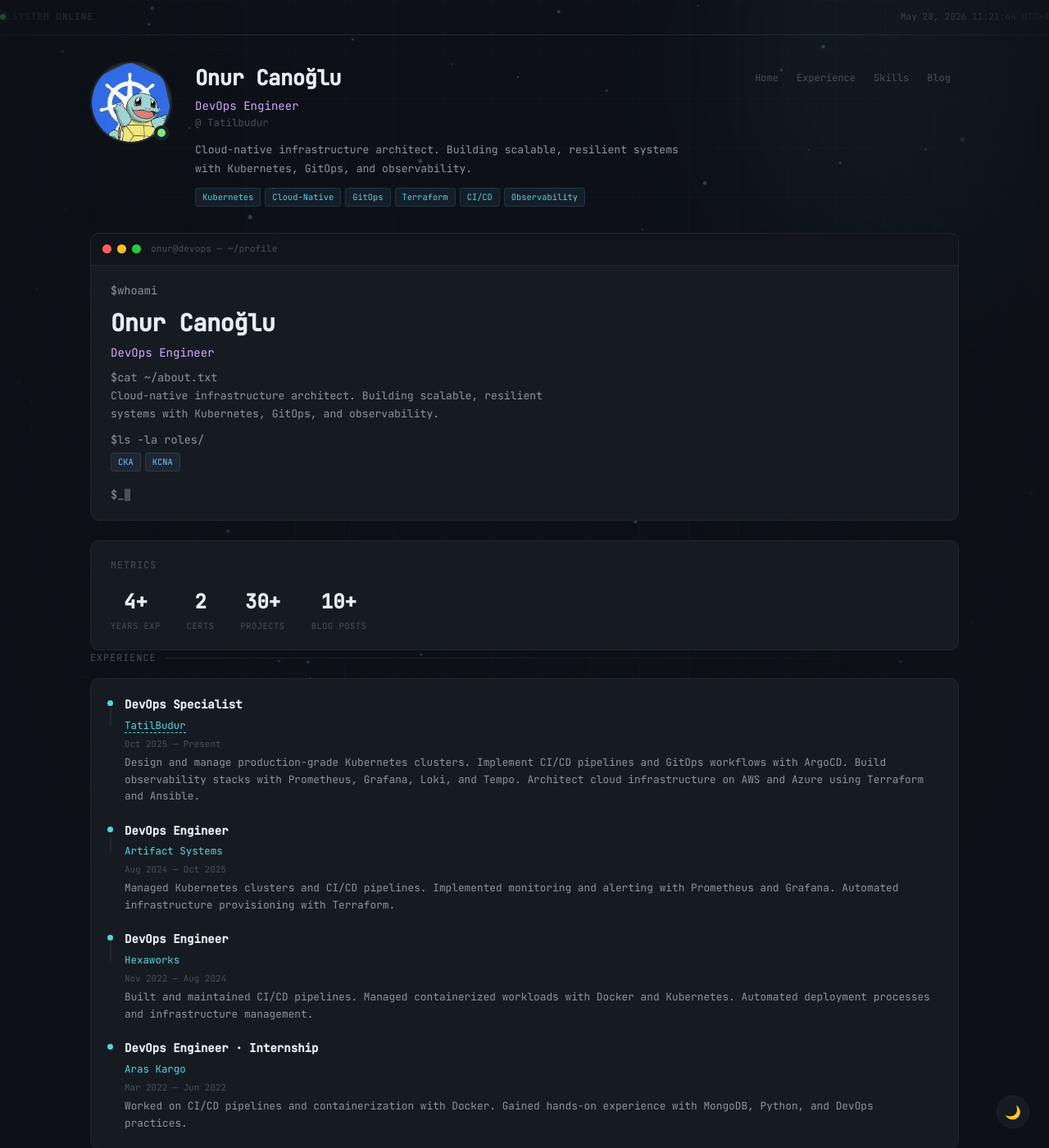
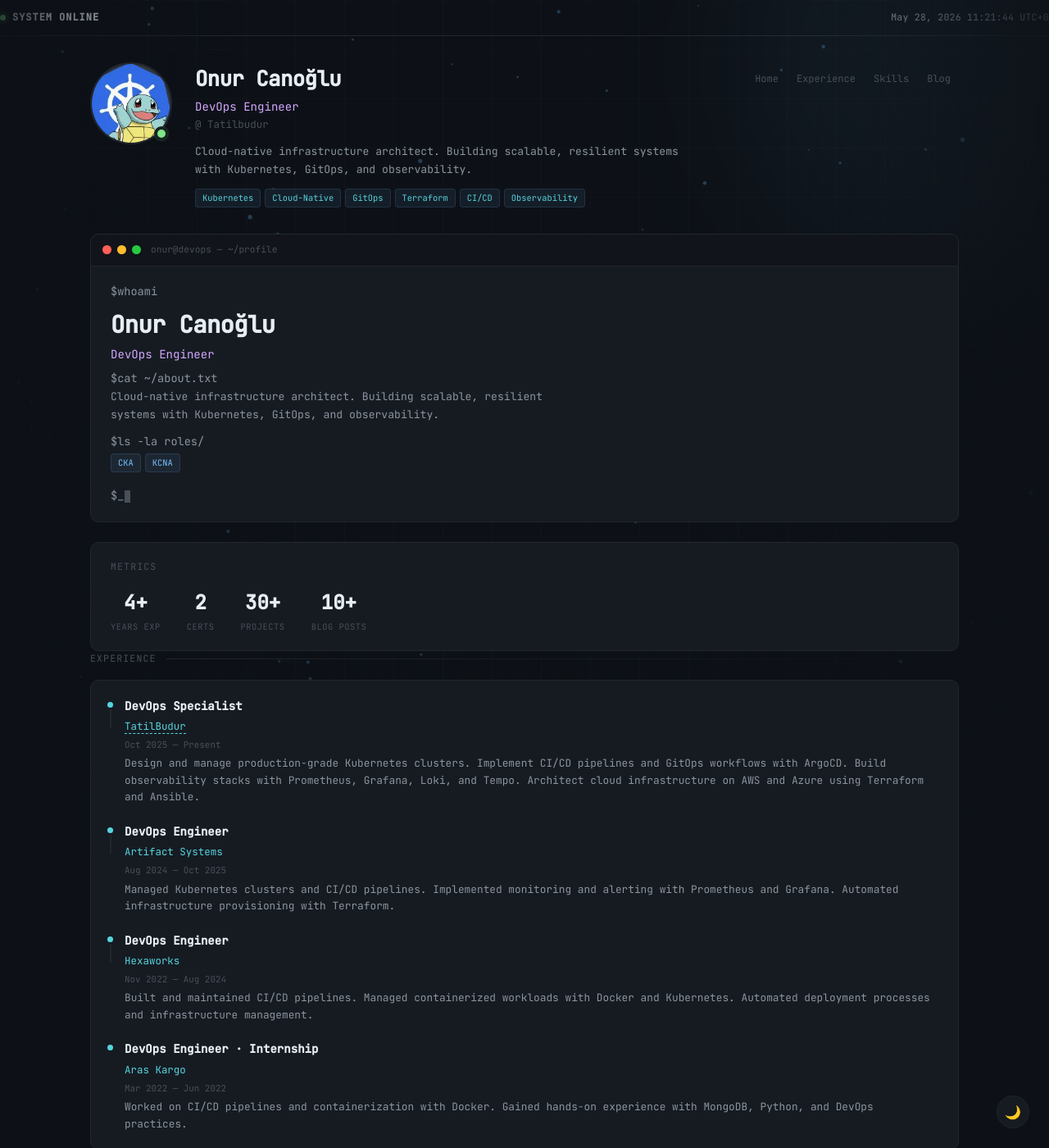
Before and after one commit to canogluonur/canogluonur.github.io, a Jekyll site: the page built from index.html, in a window 1280 px wide and 1400 px high. Shown: the whole window at 82% size. Built offline with Jekyll 4.4.1, drawn with Linux system fonts in a browser that asks for light colours.

Commit message:
Enhance top bar: brighter System Online label with bolder weight

```diff
--- a/assets/css/style.css
+++ b/assets/css/style.css
@@ -134,15 +134,17 @@ body {
   50% { box-shadow: 0 0 0 6px rgba(126, 231, 135, 0); }
 }
 .top-bar-label {
-  font-size: 0.7rem;
-  color: var(--text-dim);
+  font-size: 0.75rem;
+  color: var(--text-bright);
   text-transform: uppercase;
   letter-spacing: 0.08em;
+  font-weight: 600;
 }
 .top-bar-right {
-  font-size: 0.7rem;
-  color: var(--text-dim);
+  font-size: 0.72rem;
+  color: var(--text);
   font-family: var(--font);
+  letter-spacing: 0.02em;
 }
 
 /* Hero section */
```
